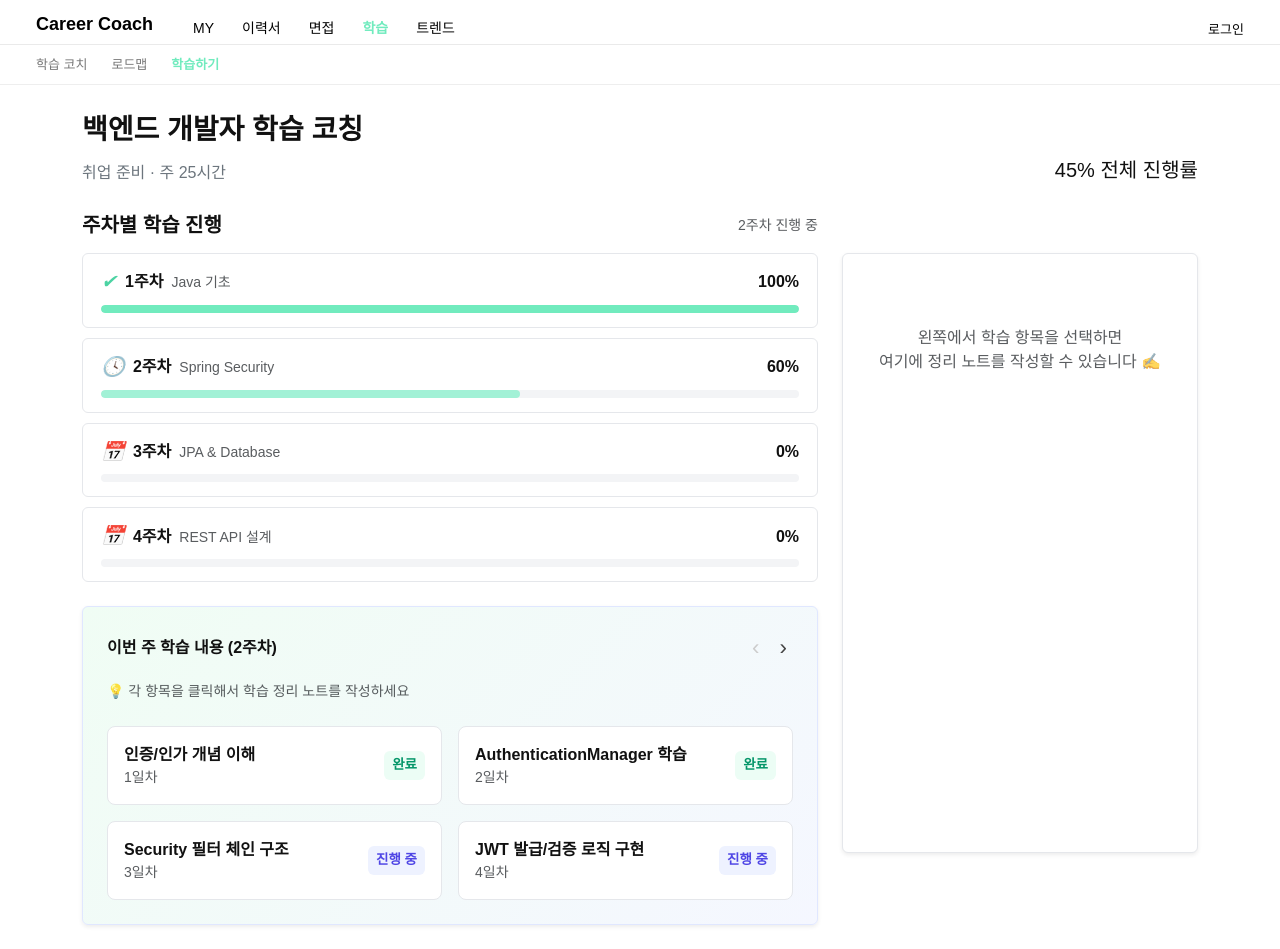
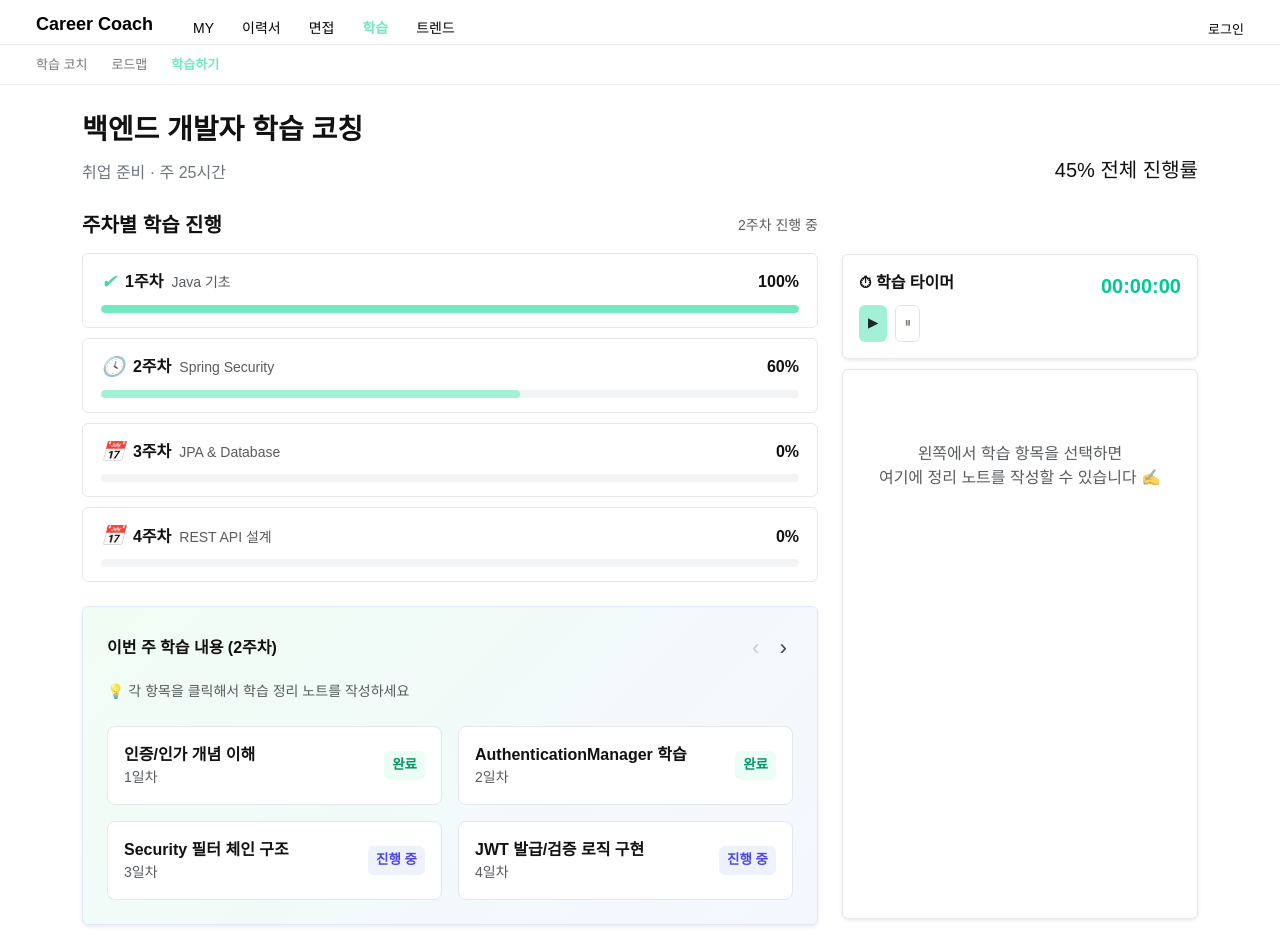
Before and after one commit to llbk-team/llbky-front, a Vue app: page /learning/start in a window 1280 px wide. Built offline with nearby package versions, Linux system fonts and the light colour scheme; a web font is replaced by a local one.

Commit message:
feat: 학습 타이머 추가

```diff
--- a/src/views/learning/Start.vue
+++ b/src/views/learning/Start.vue
@@ -85,11 +85,24 @@
 
       <!-- 오른쪽 영역 (메모 입력) -->
       <div class="col-lg-4">
+
+        <!-- 스톱워치 -->
+        <div class="timer-box shadow-sm p-3" style="margin-top: 65px;">
+          <div class="d-flex justify-content-between align-items-center">
+            <h6 class="fw-bold">⏱ 학습 타이머</h6>
+            <span class="timer-display">{{ formattedTime }}</span>
+          </div>
+          <div class="d-flex mt-1">
+            <button class="btn btn-sm btn-mint me-2" @click="startTimer" :disabled="timerRunning">▶︎</button>
+            <button class="btn btn-sm btn-outline-secondary me-2" @click="pauseTimer" :disabled="!timerRunning">⏸︎</button>
+          </div>
+        </div>
+
         <div class="memo-box shadow-sm p-4">
           <div v-if="selectedItem">
             <h6 class="fw-bold mb-3">📝 {{ selectedItem.title }} 학습 노트</h6>
             <p class="text-muted small mb-2">학습한 내용을 자유롭게 작성하세요. AI가 내용을 검토해드립니다.</p>
-            <textarea v-model="memoContent" rows="18" class="form-control mb-3" placeholder="예: Session vs JWT 차이점 정리..."></textarea>
+            <textarea v-model="memoContent" rows="14" class="form-control mb-3" placeholder="예: Session vs JWT 차이점 정리..."></textarea>
 
             <div class="d-flex justify-content-between align-items-center">
               <small class="text-muted">{{ memoContent.length }}/500자</small>
@@ -237,6 +250,35 @@ function submitMemo() {
   alert(`"${selectedItem.value.title}"주제에 맞는 내용입니다`);
   memoContent.value = "";
 }
+
+// -----------------------
+// ⏱ 타이머 로직
+// -----------------------
+const timer = ref(0);           // 총 시간(초)
+const timerRunning = ref(false);
+let timerInterval = null;
+
+const formattedTime = computed(() => {
+  const h = String(Math.floor(timer.value / 3600)).padStart(2, "0");
+  const m = String(Math.floor((timer.value % 3600) / 60)).padStart(2, "0");
+  const s = String(timer.value % 60).padStart(2, "0");
+  return `${h}:${m}:${s}`;
+});
+
+function startTimer() {
+  if (timerRunning.value) return;
+  timerRunning.value = true;
+
+  timerInterval = setInterval(() => {
+    timer.value++;
+  }, 1000);
+}
+
+function pauseTimer() {
+  timerRunning.value = false;
+  clearInterval(timerInterval);
+}
+
 </script>
 
 <style scoped>
@@ -247,9 +289,9 @@ function submitMemo() {
 .memo-box {
   background-color: #FFFFFF;
   border: 1px solid #E5E7EB;
-  min-height: 600px;
+  min-height: 550px;
   transition: 0.3s;
-  margin-top: 64px;
+  margin-top: 10px;
   border-radius: 6px;
 }
 
@@ -386,4 +428,15 @@ function submitMemo() {
   margin-bottom: 0px;
 }
 
+.timer-box {
+  background-color: #ffffff;
+  border: 1px solid #E5E7EB;
+  border-radius: 6px;
+}
+
+.timer-display {
+  font-size: 20px;
+  font-weight: 700;
+  color: #00C896;
+}
 </style>
```
